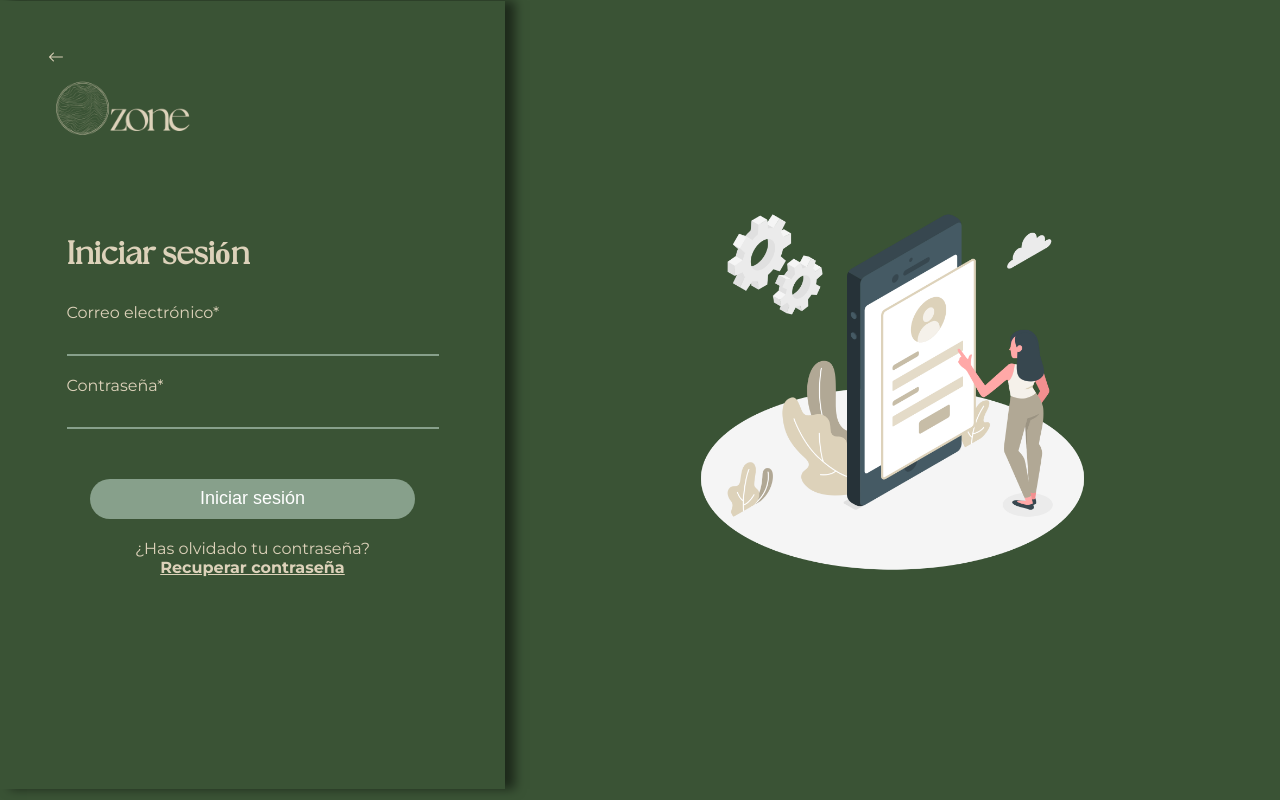
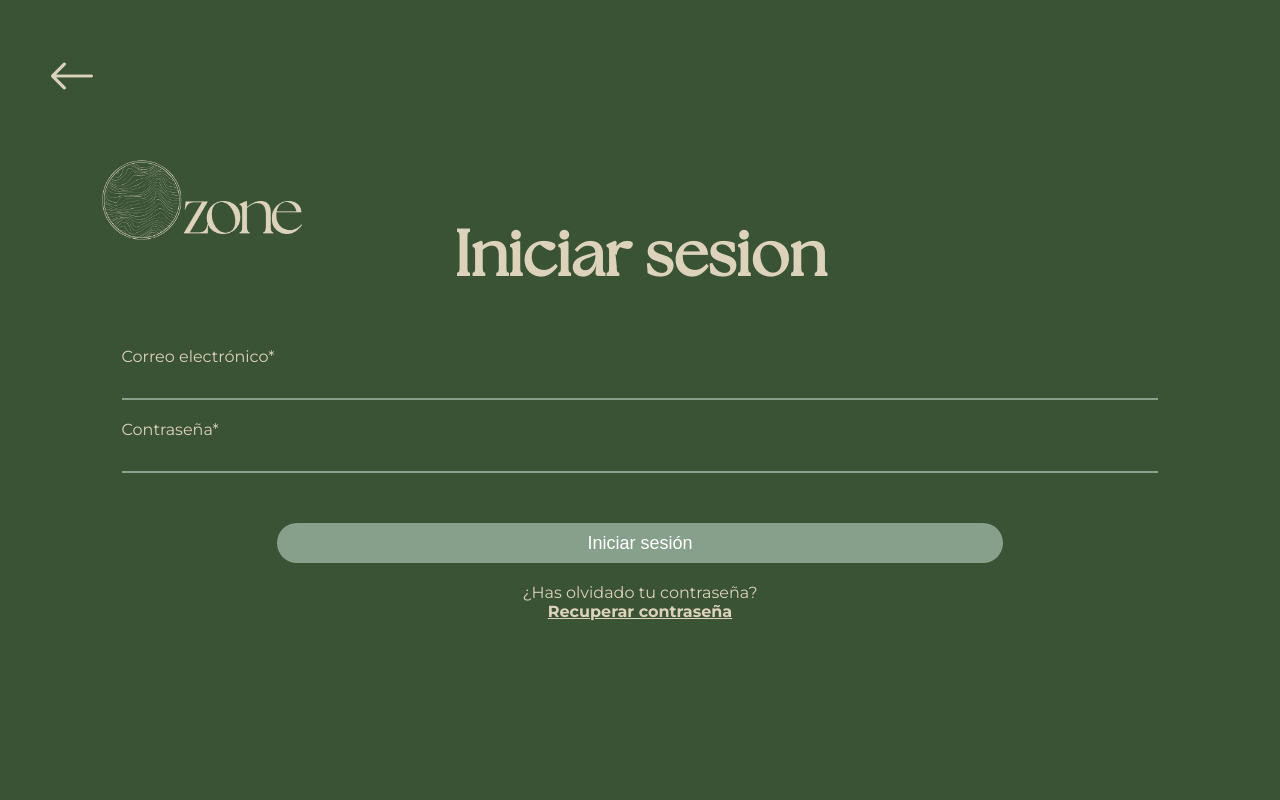
Before and after one commit to Heur-a/Server_proj_bio, a website: page src/public/log-in.html in a window 1280 px wide. Drawn offline with nearby package versions, Linux system fonts and the light colour scheme.

Commit message:
algunso cambios, no estan del todo bien

```diff
--- a/src/public/css/compra.css
+++ b/src/public/css/compra.css
@@ -35,10 +35,18 @@ main{
     border-radius: 0.938rem 0.938rem 0 0;
 }
 
+.divFlecha{
+    width: 100%;
+    height: auto;
+    display: flex;
+    justify-content: left;
+}
+
 .flecha{
     position: relative;
-    top: 2rem;
-    left: -40%;
+    top: 1rem;
+    left: 1rem;
+
 }
 
 .flecha i{
--- a/src/public/css/landing.css
+++ b/src/public/css/landing.css
@@ -44,7 +44,7 @@
 }
 
 #map {
-    height: 26.25rem;
+    height: 27rem;
 }
 
 #locationButton {
--- a/src/public/css/log-in.css
+++ b/src/public/css/log-in.css
@@ -1,72 +1,60 @@
 body {
     height: 100vh;
-    background: #3a5335;
+    display: flex;
+    justify-content: center;
+    align-items: center;
+    background: var(--verdeOscuro);
 }
 
-header {
-    height: 15%;
-    display: block;
-
+.login-container {
+    height: 100%;
+    width: 90%;
+    display: flex;
+    align-items: center;
+    justify-content: space-between;
 }
 
-#enlace{
-    width: 50%;
-    height: 30%;
-
+.flecha {
+    position: absolute;
+    top: 3rem;
+    left: 3rem;
+    font-size: 3rem;
+    color: var(--beige);
+    text-decoration: none;
+}
+.logo {
+    position: absolute;
+    top: 3rem;
+    left: 3rem;
 }
 
-#flecha{
-    position: relative;
-    top: 3rem;
-    left: 3rem;
-    color: var(--beige);
-
-}
-
-.logo {
-    position: relative;
-    top: -10%;
-}
-
-.logo img {
-    width: 100%;
-    height: auto;
-    padding-left: 10%;
-}
-
-.container {
-    flex: 1;
-    display: flex;
+.logo img{
+    width: 150%;
+    height: 150%;
 }
 
 .formulario {
-    width: 60%;
-    height: 110%;
-    padding: 1.25rem;
+    height: 100%;
+    width: 50%;
     position: relative;
-    top: -17.5%;
     display: flex;
     flex-direction: column;
     justify-content: center;
-    box-shadow: 0.625rem 0 0.625rem rgba(0,0,0,.5);
+    box-shadow: 2rem 0 1rem rgba(0, 0, 0, 0.2);
 }
 
-.formulario h1 {
-    margin-bottom: 1.25rem;
-    padding-left: 10%;
-    font-size: 2rem;
+h1 {
     color: var(--beige);
 }
 
 .formulario form {
-    width: 100%;
+    width: 90%;
     display: flex;
     flex-direction: column;
-    align-items: center;
 }
 
 .escribir {
-    width: 80%;
+    width: 100%;
     margin: 0.625rem 0;
     border-bottom: 0.125rem solid var(--verdeClaro);
 }
@@ -97,6 +85,7 @@ header {
     cursor: pointer;
     outline: none;
     border: none;
+    align-self: center;
 }
 
 .boton:hover {
@@ -107,6 +96,7 @@ header {
 .recordar {
     color: var(--beige);
     cursor: pointer;
+    text-align: center;
 }
 
 .recordar a {
@@ -133,34 +123,22 @@ header {
     top: -10%;
 }
 
-@media (max-width: 800px) {
 
-    header{
-        height: 50%;
-    }
+@media (max-width: 1500px) {
 
-    .logo {
-        width: 50%;
-        padding: 0;
-        margin: 2rem auto;
-        display: block;
-        }
-
-    .logo img{
-        padding: 0;
-    }
-
-    .container {
+    .login-container {
         display: flex;
         flex-direction: column;
         justify-content: center;
     }
 
     .formulario {
+        width: 100%;
         padding: 0;
-        width: 100%;
+        align-items: center;
         box-shadow: none;
     }
+
     .foto img {
         display: none;
     }
--- a/src/public/log-in.html
+++ b/src/public/log-in.html
@@ -7,24 +7,24 @@
     <link rel="stylesheet" href="css/styles.css">
     <link rel="stylesheet" href="css/log-in.css">
 
-
     <!--tipografia-->
     <link href="https://fonts.googleapis.com/css2?family=Montserrat:wght@400;700&display=swap" rel="stylesheet">
     <!--iconos bootstrap-->
     <link href="https://cdnjs.cloudflare.com/ajax/libs/bootstrap-icons/1.10.0/font/bootstrap-icons.min.css" rel="stylesheet">
 </head>
 <body>
-    <header>
-        <a id="enlace" href="index.html">
-            <i class="bi bi-arrow-left" id="flecha"></i>
-            <div class="logo">
-                <img src="img/logotipo_modoClaro.png" alt="Logo de la empresa" class="logo-img">
-            </div>
-        </a>
-    </header>
-    <div class="container">
+
+    <div class="login-container">
+        <!-- Flecha y Logo -->
+        <a href="index.html" class="flecha"><i class="bi bi-arrow-left"></i></a>
+
+        <div class="logo">
+            <img src="img/logotipo_modoClaro.png" alt="Logo de la empresa" class="logo-img">
+        </div>
+
+        <!-- Login Form -->
         <div class="formulario">
-            <h1>Iniciar sesión</h1>
+            <h1>Iniciar sesion</h1>
             <form method="post">
                 <div class="escribir">
                     <label>Correo electrónico*</label>
@@ -41,12 +41,12 @@
 
             </form>
         </div>
+
+        <!-- Illustration Area -->
         <div class="foto">
             <img src="img/imagen_login.png" alt="Imagen de inicio de sesión">
         </div>
     </div>
 
-    <script src="/js/login.js"></script>
-
 </body>
 </html>
```
Also changed, not shown: src/public/compra.html (+12 -4 lines), src/public/css/suscripcion.css (+14 -4 lines), src/public/gases.html (+1 -1 lines), src/public/suscripcion.html (+6 -6 lines).
